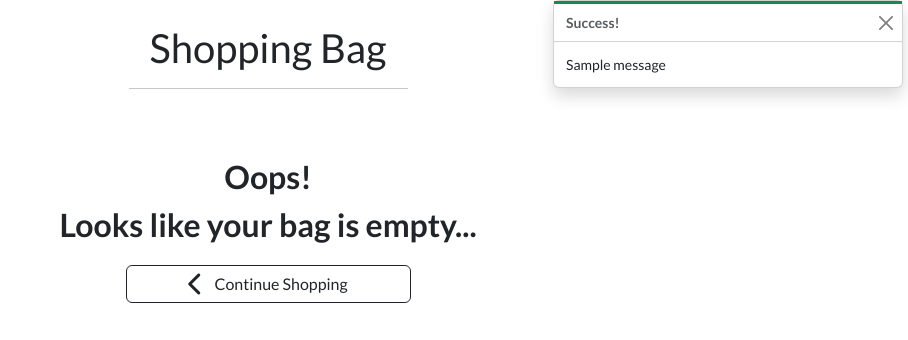
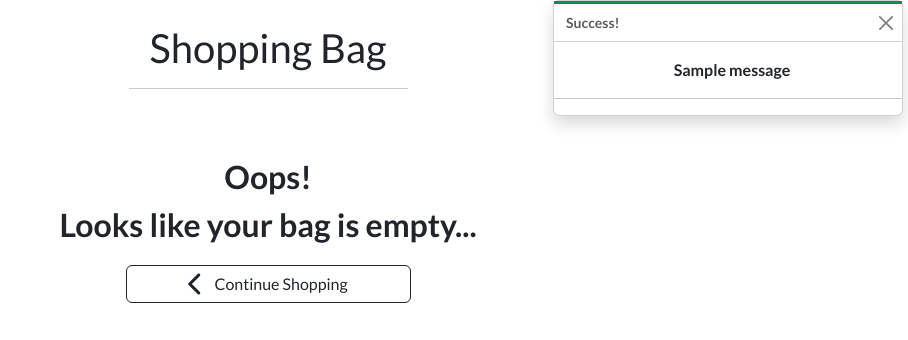
Before and after one commit to stephenbeese/FizzyBeese, a Django app: page /bag/ in a window 1280 px wide. Shown: the part 150-490 px from the top of the page, without its empty margins (372-1280 px from the left). Run offline with Django 4.2, Linux system fonts and the light colour scheme; data comes from the database, SQL or seed files in the repository; both versions use the stored data as it was after the commit; one stand-in notice (Sample message) is shown; some libraries are stand-ins or nearby versions.

Commit message:
Add bag contents to toast success notifications

```diff
--- a/static/css/base.css
+++ b/static/css/base.css
@@ -48,8 +48,25 @@ body {
     z-index: 99999;
 }
 
+/* Toasts */
+
 .toast-capper {
     height: 3px
+}
+
+.toast-product-name {
+    text-decoration: none;
+}
+
+.toast-product-name:hover {
+    color: black;
+    text-decoration: underline;
+}
+
+.toast-wrapper {
+    height: 200px;
+    overflow-x: hidden;
+    overflow-y: auto;
 }
 
 /* Adjust the width and height of the images */
@@ -155,8 +172,6 @@ a.icon {
 
 .our-products {
     height: 80vh;
-    /* position: relative;
-    bottom: 30vh; */
 }
 
 .our-products h2 {
--- a/templates/includes/toasts/toast_success.html
+++ b/templates/includes/toasts/toast_success.html
@@ -5,6 +5,53 @@
         <button type="button" class="btn-close" data-bs-dismiss="toast" aria-label="Close"></button>
     </div>
     <div class="toast-body">
-        {{ message }}
+        <div class="row">
+            <div class="col p-0">
+                <p class="mt-1 mb-3 ps-2 fw-bold text-center fs-6">{{ message }}</p>
+                <hr class="w-100 my-1">
+            </div>
+        </div>
+        {% if grand_total %}
+            <p><strong>Your Bag</strong> ({{ product_count }} Items)</p>
+            <div class="toast-wrapper">
+                {% for item in bag_items %}
+                    <div class="row bg-white">
+                        <div class="col-3 my-1">
+                            <a href="{% url 'product_detail' item.product.id %}">
+                                <img class="w-100" src="/media/{{ item.product.image }}" alt="">
+                            </a>
+                        </div>
+                        <div class="col-9">
+                            <a href="{% url 'product_detail' item.product.id %}" class="text-dark toast-product-name">
+                                <p class="fw-bold mb-0">{{ item.product.name }}</p>
+                            </a>
+                            <p class="mb-0">Qty: <strong>{{ item.quantity }}</strong></p>
+                            {% if item.product.sale_price %}
+                                <p class="mb-0 d-inline">Price: <span class="text-danger fw-bold">£{{ item.product.sale_price }}</span></p>
+                                <p class="mb-0 text-muted text-decoration-line-through d-inline"><small>£{{ item.product.price }}</small></p>
+                            {% else %}
+                                <p class="mb-0">Price: <strong>£{{ item.product.price }}</strong></p>
+                            {% endif %}
+                        </div>
+                    </div>
+                {% endfor %}
+            </div>
+
+            <div class="row bg-white">
+                <div class="col">
+                    <p class="my-1 fw-bold">Total {% if free_delivery_delta > 0 %}(Exc. delivery){% endif %}:
+                        <span class="fw-bold float-end">£{{ total|floatformat:2 }}</span>
+                    </p>
+                    {% if free_delivery_delta > 0 %}
+                        <p class="mb-0 mt-1">You could get free delivery by spending <strong>£{{ free_delivery_delta }}</strong> more!</p>
+                    {% endif %}
+                    <a href="{% url 'bag' %}" class="btn btn-dark w-100 my-2">
+                        <span>Go To Shopping Bag</span>
+                        <span class="m-1"><i class="fas fa-shopping-bag"></i></span>
+                    </a>
+                </div>
+            </div>
+        {% endif %}
+
     </div>
 </div>
```
Also changed, not shown: db.sqlite3.
